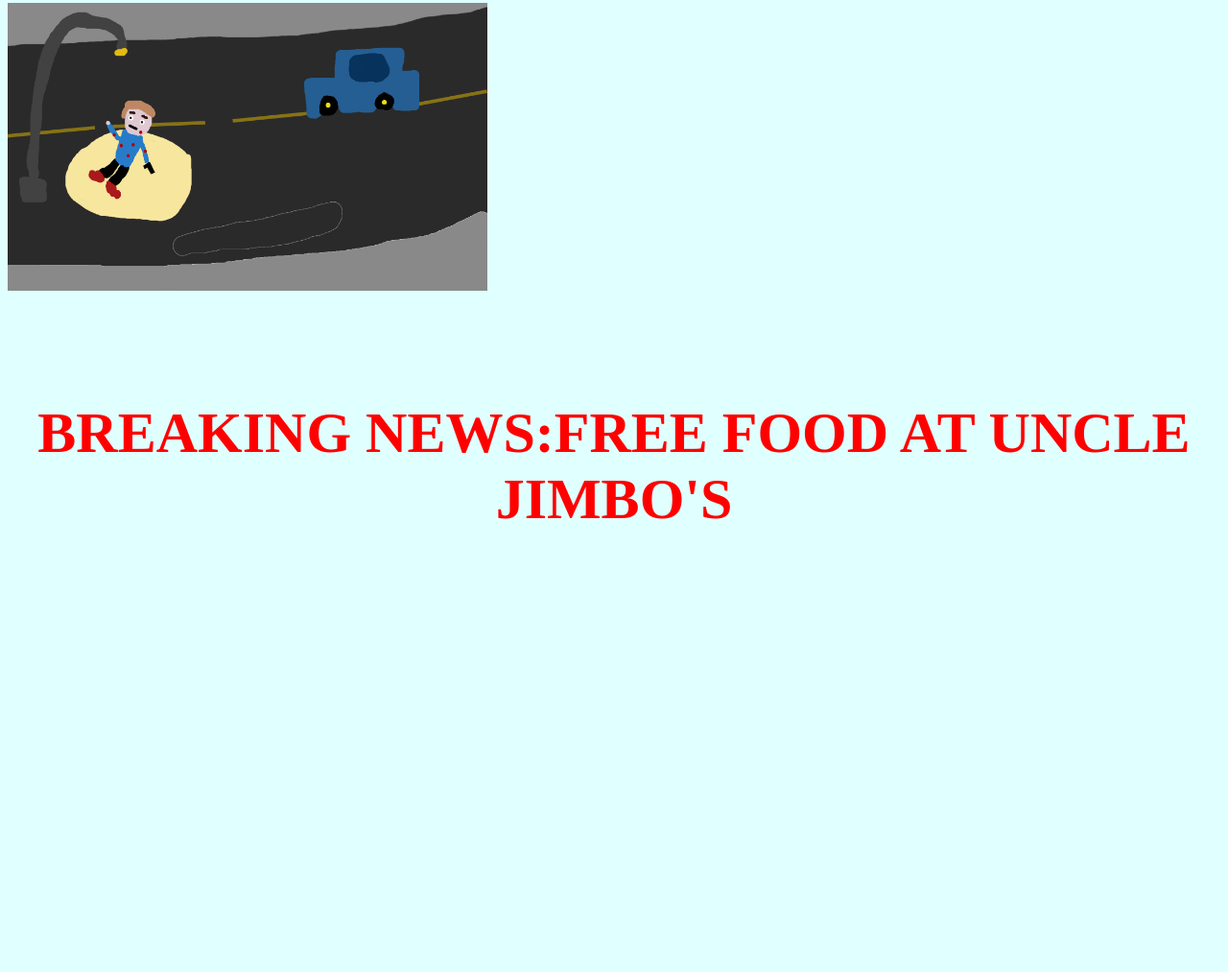
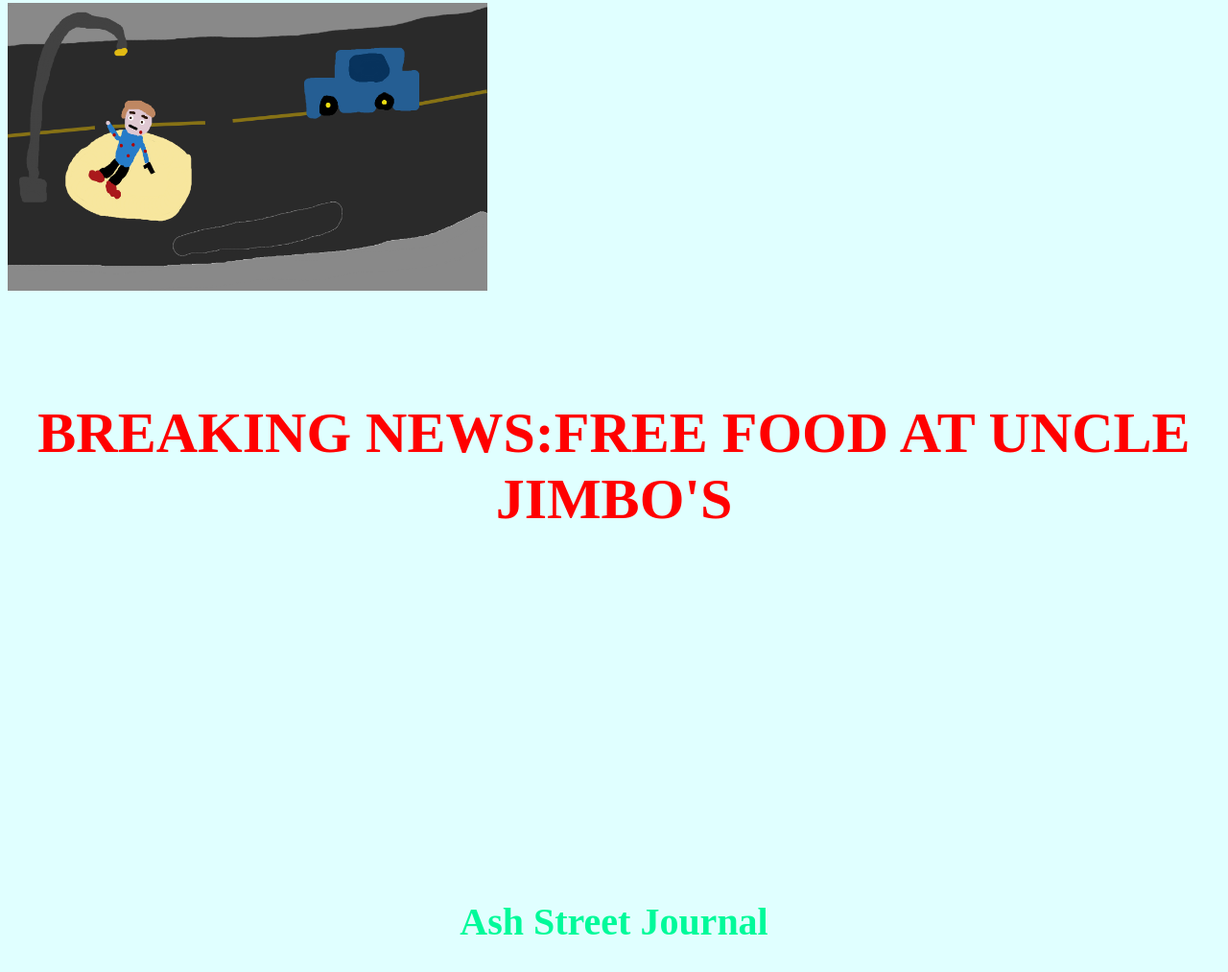
Before and after one commit to CheesyDibbles/cheesydibbles.github.io, a plain HTML site: page index.htm in a window 1280 px wide. Shown: the part 2092-3105 px from the top of the page at 96% size. Before the commit the page ends 2983 px from the top, so only its background shows below. Drawn offline with Linux system fonts and the light colour scheme.

Commit message:
Update index.htm

```diff
--- a/index.htm
+++ b/index.htm
@@ -48,6 +48,7 @@ His parents abused him and didn't even care if he came home at night. Johnny had
     <h1 style="text-align:center; color: red; font-size:60px;">BREAKING NEWS:FREE FOOD AT UNCLE JIMBO'S</h1>
 <br><br><br><br><br><br><br><br><br><br><br><br><br><br><br><br>
 
+   <h4 style="text-align:center; color: MediumSpringGreen; font-size:40px;">Ash Street Journal</h4>
 
 
 </body>
```
